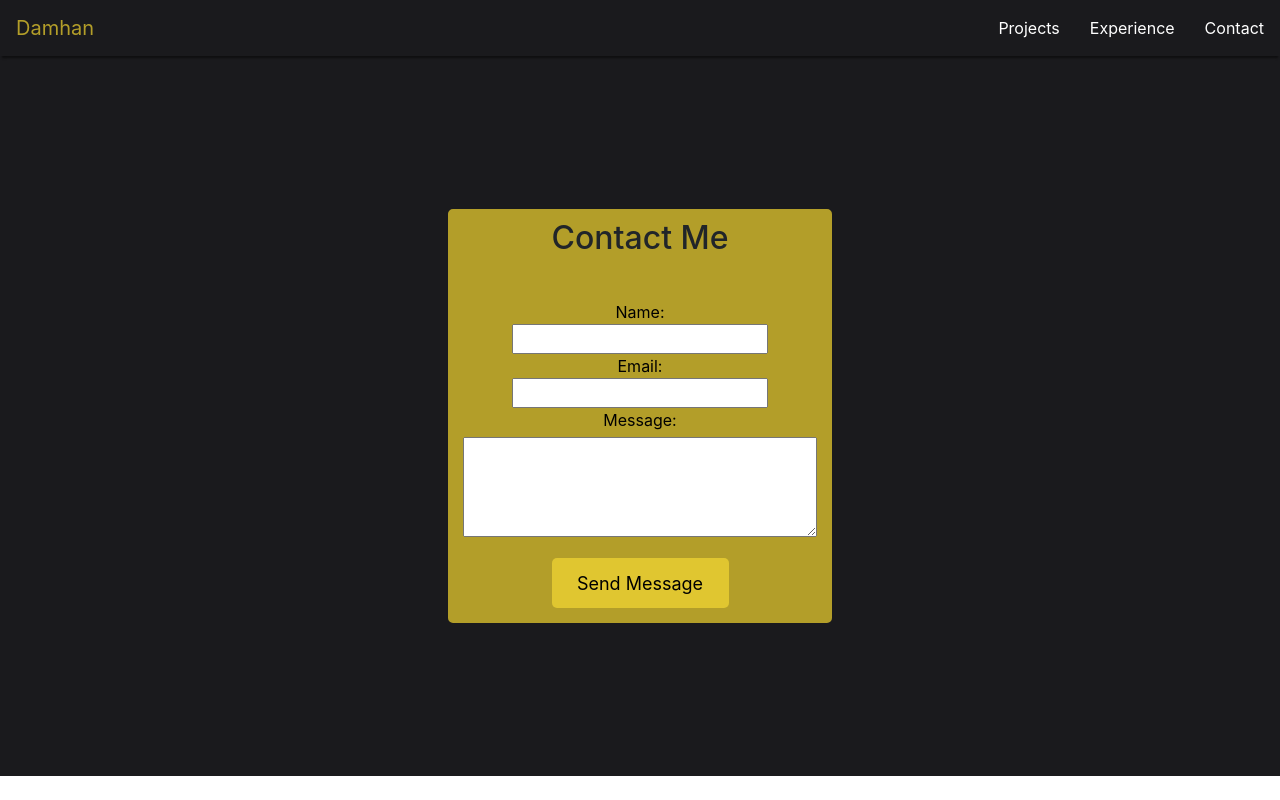
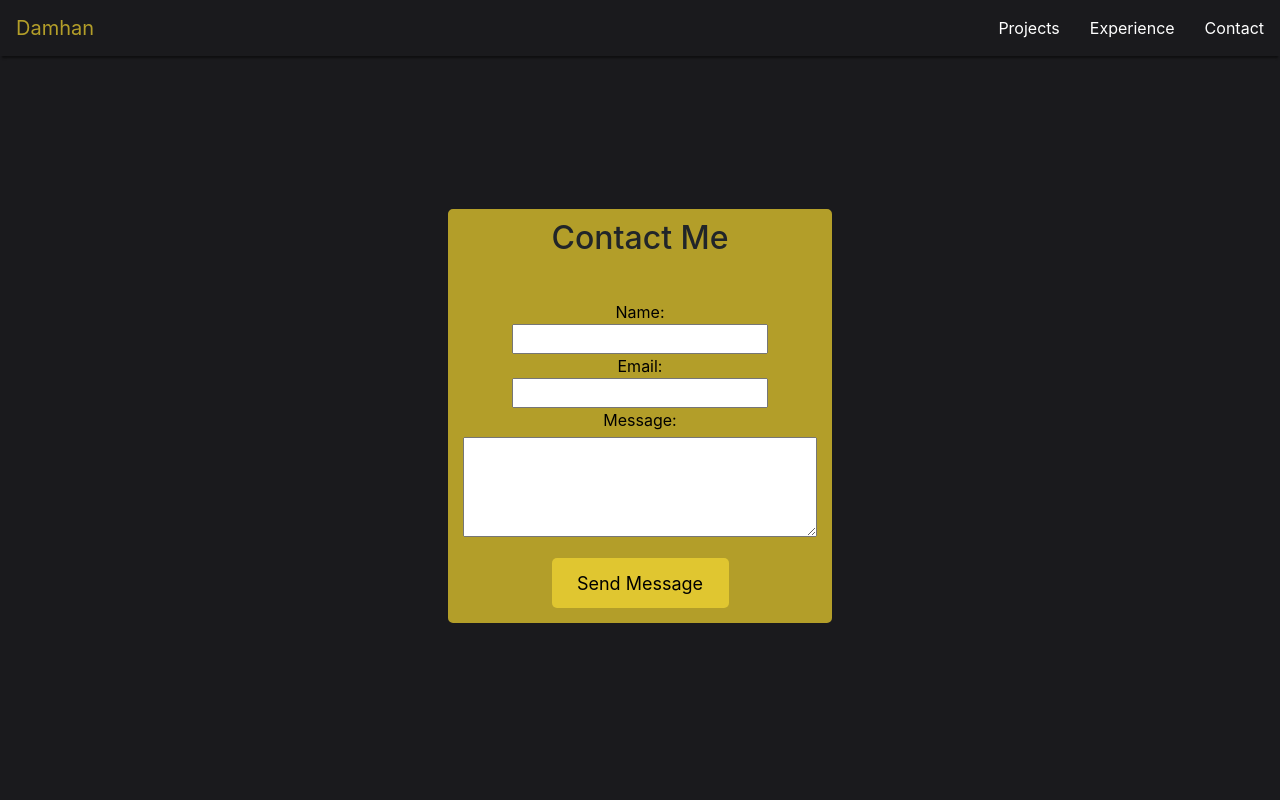
Before and after one commit to Damhan/ReactPortfolio, a React (Create React App) app: page /contact in a window 1280 px wide. Built offline with nearby package versions, Linux system fonts and the light colour scheme.

Commit message:
Fixed broken height on chrome & removed dead comment

```diff
--- a/src/App.css
+++ b/src/App.css
@@ -4,7 +4,6 @@ html, body {overflow-x: hidden;}
   text-align: center;
   background: #1A1A1D;
   min-height: 100vh;
-  min-height: -webkit-fill-available;
 }
 
 nav {
--- a/src/components/Skill.js
+++ b/src/components/Skill.js
@@ -11,7 +11,7 @@ function Skill(props) {
   return (
 
     <div class="skills-container">
-        <FaCircleNotch class="skills-icon" style={{color:'#B34E40', marginBottom:'5px'}}/>
+        <FaCircleNotch className="skills-icon" style={{color:'#B34E40', marginBottom:'5px'}}/>
         <p class="skills-text">{props.value}</p>
 
     </div>
```
Also changed, not shown: src/components/Experience.js (+0 -24 lines).
